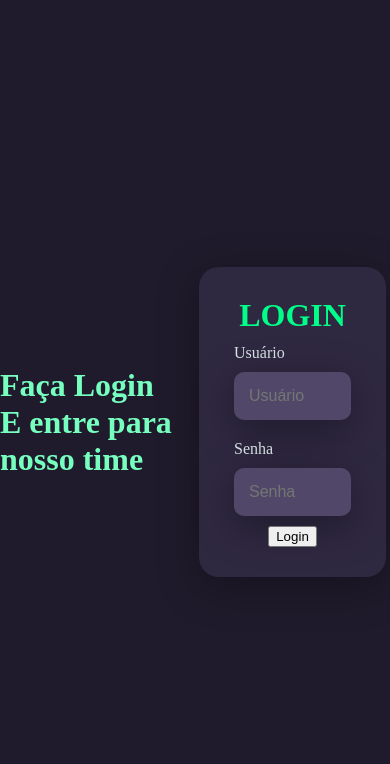
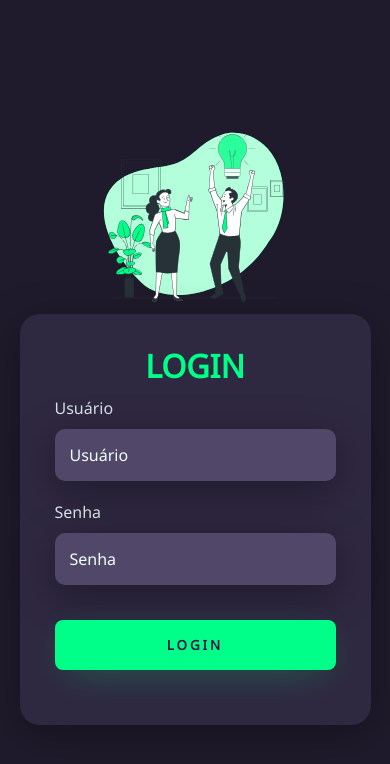
Before and after one commit to AlanaMayara/loginpage, a plain HTML site: page index.html in a window 390 px wide. Drawn offline with Linux system fonts and the light colour scheme.

Commit message:
Finalizando Página de Login

```diff
--- a/teladelogin.html
+++ b/index.html
@@ -4,13 +4,14 @@
     <meta charset="UTF-8">
     <meta http-equiv="X-UA-Compatible" content="IE=edge">
     <meta name="viewport" content="width=device-width, initial-scale=1.0">
-    <link rel="stylesheet" href="style.css">
+    <link rel="stylesheet" href="./styles/style.css">
     <title>Login</title>
 </head>
 <body>
     <div class="main-login">
         <div class="left-login">
-            <h1>Faça Login<br>E entre para nosso time</h1>
+            <h1>Faça login<br>E entre para nosso time</h1>
+            <img src="./assets/figura.svg" class="left-login-image" alt="Pular animação">
         </div>
         <div class="right-login">
             <div class="card-login">
--- a/style.css
+++ b/styles/style.css
@@ -1,5 +1,11 @@
-body{
-    margin:0;
+@import url('https://fonts.googleapis.com/css2?family=Noto+Sans&display=swap');
+*{
+    margin: 0;
+    font-family: 'Noto Sans', sans-serif;
+}
+
+body * {
+    box-sizing: border-box;
 }
 
 .main-login{
@@ -21,7 +27,12 @@ body{
 }
 
 .left-login > h1 {
+    font-size: 3vw;
     color:#77ffc0
+}
+
+.left-login-image {
+    width: 35vw;
 }
 
 .right-login{
@@ -56,6 +67,7 @@ body{
     align-items: flex-start;
     justify-content: center;
     margin: 10px 0px;
+    width: 100%;
 }
 
 .textfield > input {
@@ -75,3 +87,55 @@ body{
     color:#f0ffffde;
     margin-bottom: 10px;
 }
+
+.textfield > input::placeholder{
+    color: #f0ffff;
+}
+
+.btn-login{
+    width:100%;
+    padding: 16px 0px;
+    margin: 25px;
+    border: none;
+    border-radius: 8px;
+    outline: none;
+    text-transform:uppercase;
+    font-weight: 800;
+    letter-spacing: 3px;
+    color:#2b134b;
+    background: #00ff88;
+    cursor: pointer;
+    box-shadow: 0px 10px 40px -12px #00ff8052;
+}
+
+@media only screen and (max-width:950px) {
+    .card-login{
+        width: 85%;
+    }
+}
+
+@media only screen and (max-width:600px){
+    .main-login{
+        flex-direction: column;
+    }
+    .left-login > h1{
+        display: none;
+    }
+
+    .left-login{
+        width: 100%;
+        height: auto;
+    }
+    .right-login {
+        width: 100%;
+        height: auto;
+    }
+    .left-login-image{
+        width: 50vw;
+    }
+
+    .card-login{
+        width: 90%;
+    }
+
+}
```
Also changed, not shown: assets/figura.svg (added).
